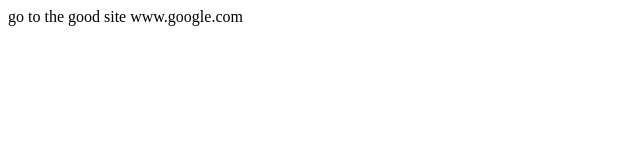
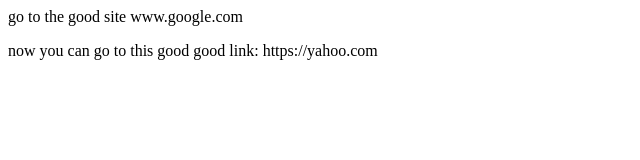
Before and after one commit to evandwyer/evandwyer.github.io, a plain HTML site: page index.html in a window 1280 px wide. Shown: the whole page, without its empty margins (0-640 px from the left). Drawn offline with Linux system fonts and the light colour scheme.

Commit message:
new link

```diff
--- a/index.html
+++ b/index.html
@@ -1,5 +1,6 @@
 <html>
 <body>
-go to the good site www.google.com
+go to the good site www.google.com<p>
+  now you can go to this good good link: https://yahoo.com
 </body>
 </html>
```
